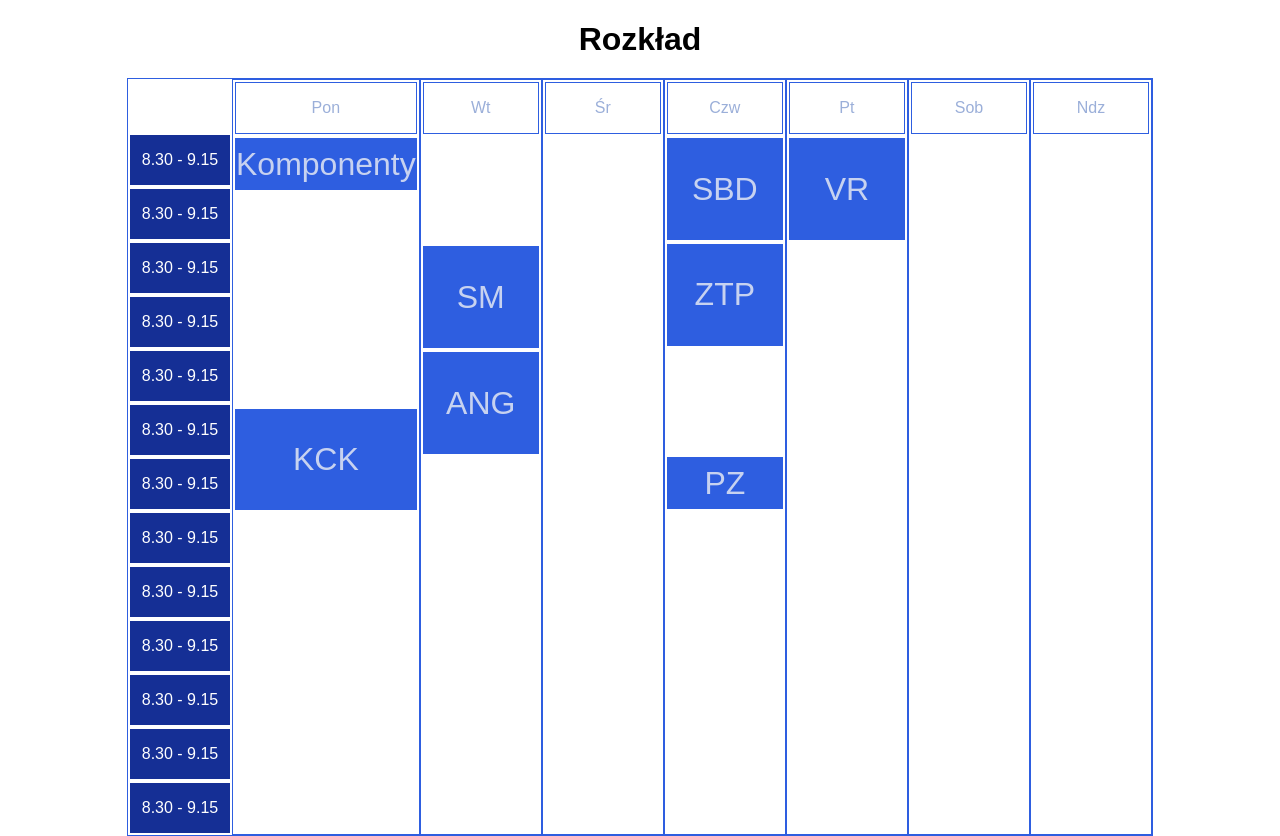
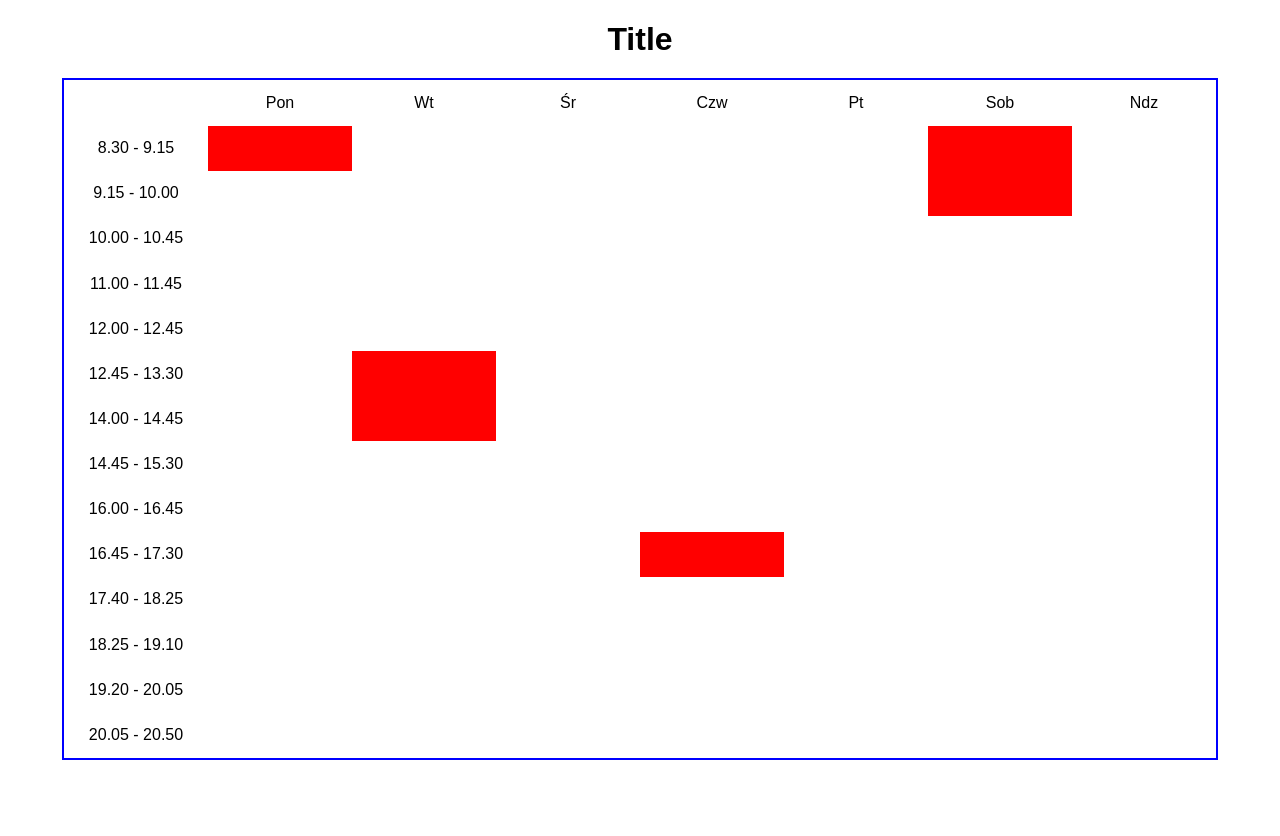
Before and after one commit to WooooCash/UPZ-Frontend_2, a React (Create React App) app: page /schedule in a window 1280 px wide. After the commit the page ends 800 px from the top, so only its background shows below. Built offline with nearby package versions, Linux system fonts and the light colour scheme.

Commit message:
schedule based on data array mockup

```diff
--- /dev/null
+++ b/src/components/scheduletest/Scheduletest.css
@@ -0,0 +1,36 @@
+.container{
+    height: 100vh;
+
+    display: flex;
+    flex-direction: column;
+    align-items: center;
+}
+
+.plan {
+    flex: 7;
+    width: 90%;
+    margin-bottom: 40px;
+    position: relative;
+    border: 2px solid blue;
+}
+
+.hours {
+    position: absolute;
+    display: flex;
+    justify-content: center;
+    align-items: center;
+    /* border: inset1px solid red; */
+}
+
+.days {
+    position: absolute;
+    display: flex;
+    justify-content: center;
+    align-items: center;
+    /* border: 1px solid red; */
+}
+
+.block {
+    position: absolute;
+    background-color: red;
+}
--- /dev/null
+++ b/src/components/scheduletest/Scheduletest.js
@@ -0,0 +1,95 @@
+import React, { useEffect, useState } from "react";
+import "./Scheduletest.css"
+
+
+/*
+w Props chcemy mieć obiekt zawierający zajęcia
+każde zajęcie powinno co najmniej mieć
+- dzień (1-7)
+- godzine (1-14)
+*/
+const classes = [
+    {
+        day: 1,
+        hour: 1,
+        dur: 1,
+    },
+    {
+        day: 2,
+        hour: 6,
+        dur: 2,
+    },
+    {
+        day: 4,
+        hour: 10,
+        dur: 1,
+    },
+    {
+        day: 6,
+        hour: 1,
+        dur: 2,
+    }
+]
+
+const hours = [
+    "8.30 - 9.15",
+    "9.15 - 10.00",
+    "10.00 - 10.45",
+    "11.00 - 11.45",
+    "12.00 - 12.45",
+    "12.45 - 13.30",
+    "14.00 - 14.45",
+    "14.45 - 15.30",
+    "16.00 - 16.45",
+    "16.45 - 17.30",
+    "17.40 - 18.25",
+    "18.25 - 19.10",
+    "19.20 - 20.05",
+    "20.05 - 20.50",
+]
+
+const days = [
+    "Pon",
+    "Wt",
+    "Śr",
+    "Czw",
+    "Pt",
+    "Sob",
+    "Ndz",
+]
+
+export default function Scheduletest(props) {
+
+    const height_percentage = 6.66;
+    const width_percentage = 12.5;
+
+    const test = () => {
+        classes.map((c) => {
+            console.log(c);
+        })
+    }
+
+    return (
+        <div class="container">
+            <h1>Title</h1>
+            {test()}
+            <div class="plan">
+                {days.map((d, i) => (
+                    <div class="days" style={{top: '0%', left: ((i+1) * width_percentage+"%"), width: width_percentage+"%", height: height_percentage+"%"}}>
+                        {d}
+                    </div>
+                ))}
+                {hours.map((h, i) => (
+                    <div class="hours" style={{top: ((i+1) * height_percentage)+"%", left: '0%', width: width_percentage+"%", height: height_percentage+"%"}}>
+                        {h}
+                    </div>
+                ))}
+                {classes.map((c) => (
+                    <div class="block" style={{top: (c.hour * height_percentage)+"%", left: (c.day * width_percentage) + "%", width: width_percentage+"%", height: c.dur * height_percentage+"%"}}>
+
+                    </div>
+                ))}
+            </div>
+        </div>
+    )
+}
--- a/src/index.js
+++ b/src/index.js
@@ -4,6 +4,7 @@ import './index.css';
 import MainScreen from "./screens/main/MainScreen.js";
 import ConsultationsScreen from './screens/consultations/ConsultationsScreen';
 import Schedule from './components/schedule/Schedule';
+import Scheduletest from './components/scheduletest/Scheduletest';
 import reportWebVitals from './reportWebVitals';
 import { BrowserRouter as Router, Route } from 'react-router-dom';
 
@@ -11,7 +12,7 @@ ReactDOM.render(
   <React.StrictMode>
     <Router>
       <Route exact path="/consultations" component={ConsultationsScreen} />
-      <Route exact path="/schedule" component={Schedule} />
+      <Route exact path="/schedule" component={Scheduletest} />
       <Route exact path="/" component={MainScreen}/>
     </Router>
   </React.StrictMode>,
```
